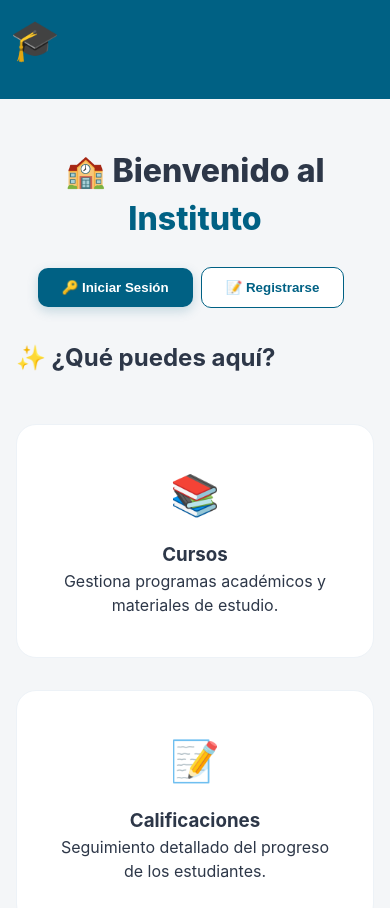
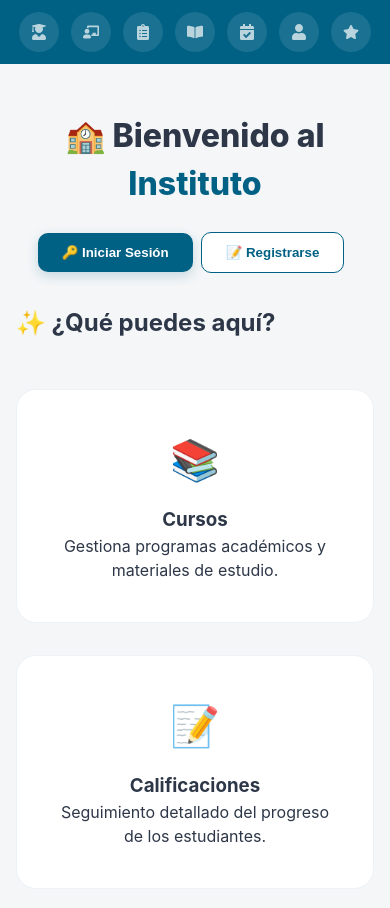
Before and after one commit to Alitares27/myinstitute, a React (Vite) app in the folder client/: page / in a window 390 px wide. Shown: the top 908 px of the page. Built offline with nearby package versions, Linux system fonts and the light colour scheme; no server answers.

Commit message:
Enhance mobile sidebar and update logout button styles
Added mobile sidebar styles and adjusted logout button hover effect.

```diff
--- a/client/src/styles/Global.css
+++ b/client/src/styles/Global.css
@@ -280,7 +280,7 @@ button:hover:not(:disabled) {
 }
 
 .logout-button:hover {
-  background-color: #c0392b; /* tono más oscuro del danger */
+  background-color: #c0392b;
   transform: translateY(-2px);
   box-shadow: 0 6px 15px rgba(0, 0, 0, 0.25);
 }
@@ -448,8 +448,6 @@ th {
   .sidebar-link span {
     display: none;
   }
-
-
 }
 
 @media (max-width: 768px) {
@@ -478,3 +476,63 @@ th {
     grid-template-columns: 1fr;
   }
 }
+
+/* =========================================
+   10. SIDEBAR MOBILE ICON NAV (OVERRIDES)
+   ========================================= */
+
+@media (max-width: 768px) {
+  .sidebar {
+    height: 64px;
+    min-width: 100%;
+    width: 100%;
+    flex-direction: row;
+    align-items: center;
+    justify-content: space-around;
+    padding: 0.5rem 0.75rem;
+    position: sticky;
+    bottom: 0;
+    top: auto;
+    z-index: 200;
+  }
+
+  .sidebar-logo {
+    display: none !important;
+  }
+
+  .sidebar ul {
+    display: flex !important;
+    flex-direction: row;
+    align-items: center;
+    justify-content: space-around;
+    width: 100%;
+    height: 100%;
+  }
+
+  .sidebar-link {
+    flex-direction: column;
+    justify-content: center;
+    align-items: center;
+    padding: 6px;
+    margin: 0;
+    gap: 4px;
+  }
+
+  .sidebar-link span {
+    display: none !important;
+  }
+
+  .icon-circle {
+    width: 40px;
+    height: 40px;
+  }
+
+  .logout-button,
+  .logout-section {
+    display: none !important;
+  }
+
+  main.content {
+    padding-bottom: 5rem;
+  }
+}
```
